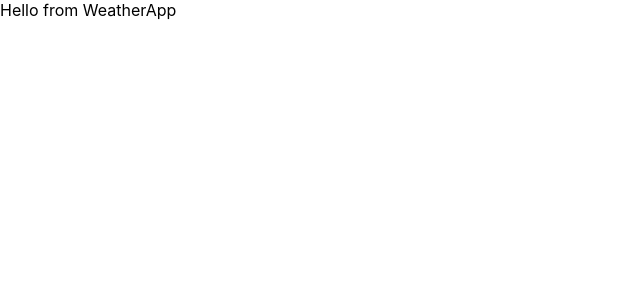
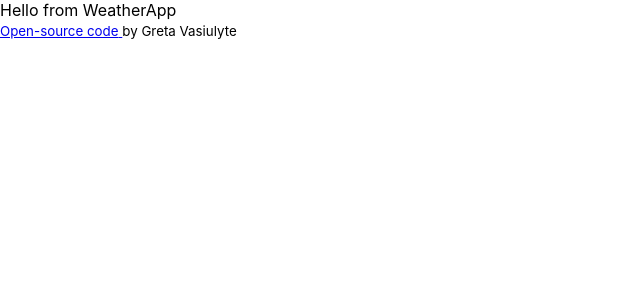
Before and after one commit to great1greta/react-weather-app, a React (Create React App) app: page / in a window 1280 px wide. Shown: the top 300 px of the page, without its empty margins (0-640 px from the left). Built offline with nearby package versions, Linux system fonts and the light colour scheme.

Commit message:
Added footer

```diff
--- a/src/App.js
+++ b/src/App.js
@@ -4,8 +4,22 @@
 
 export default function App() {
   return (
-    <div className="App">
-      <WeatherApp />
+    <div className="Wrapper">
+      <div className="App">
+        <div>
+          <WeatherApp />
+        </div>
+        <small>
+          <a
+            href="https://github.com/great1greta/react-weather-app"
+            target="_blank"
+            rel="noreferrer"
+          >
+            Open-source code{" "}
+          </a>
+          by Greta Vasiulyte
+        </small>
+      </div>
     </div>
   );
 }
```
